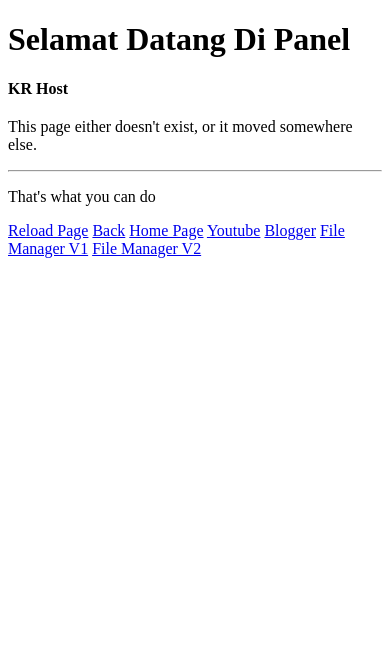
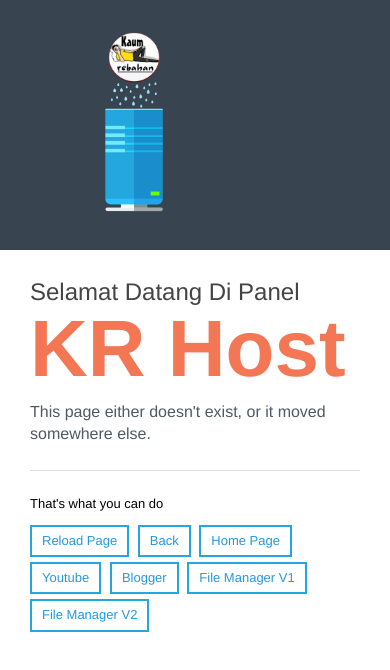
Before and after one commit to smkmgisting/smkmgisting, a plain HTML site: page index.html in a window 390 px wide. Drawn offline with Linux system fonts and the light colour scheme.

Commit message:
Add files via upload

```diff
--- a/index.html
+++ b/index.html
@@ -5,7 +5,7 @@
   <meta http-equiv="x-ua-compatible" content="ie=edge">
   <meta name="viewport" content="width=device-width, initial-scale=1, shrink-to-fit=no">
   <title>KRHOST</title>
-  <link rel="stylesheet" href="/error_docs/styles.css">
+  <link rel="stylesheet" href="styles.css">
 </head>
 <body>
 <div class="page">
--- /dev/null
+++ b/styles.css
@@ -0,0 +1,132 @@
+/* Copyright 1999-2017. Plesk International GmbH. All rights reserved. */
+html {
+    overflow-y: scroll;
+    color: #000;
+    font: 400 62.5%/1.4 "Helvetica Neue", Helvetica, Arial, sans-serif;
+    -webkit-text-size-adjust: 100%;
+    -ms-text-size-adjust: 100%;
+    -webkit-tap-highlight-color: transparent;
+}
+body,
+html {
+    height: 100%;
+    min-height: 100%;
+}
+body {
+    margin: 0;
+    font-size: 1.3rem;
+    background: #fff;
+    color: #000;
+}
+a {
+    cursor: pointer;
+    text-decoration: none;
+    color: #2498e3;
+    background-color: transparent;
+}
+a:active,
+a:hover {
+    text-decoration: underline;
+    color: #188dd9;
+    outline: 0;
+}
+h1,
+h2 {
+    margin: 0 0 0.5rem;
+    color: #444;
+    font-weight: 400;
+    line-height: 1;
+}
+h1 { font-size: 2.4rem; }
+h2 { font-size: 3.6rem; }
+.error-code {
+    color: #f47755;
+    font-size: 8rem;
+    line-height: 1;
+}
+p { margin: 1.2rem 0; }
+p.lead {
+    font-size: 1.6rem;
+    color: #4f5a64;
+}
+hr {
+    box-sizing: content-box;
+    height: 0;
+    margin: 2.4rem 0;
+    border: 0;
+    border-top: 1px solid #ddd;
+}
+.page {
+    display: -webkit-box;
+    display: -ms-flexbox;
+    display: flex;
+    min-height: 100vh;
+}
+.page:before {
+    display: block;
+    content: '';
+    -webkit-box-flex: 0;
+    -ms-flex: 0 1 474px;
+    flex: 0 1 474px;
+    background: #38444f url(lg.png) 50% 6em no-repeat;
+    background-size: 90% auto;
+}
+.main {
+    -webkit-box-flex: 1;
+    -ms-flex: 1 1 70%;
+    flex: 1 1 70%;
+    box-sizing: border-box;
+    padding: 10rem 5rem 5rem;
+    min-height: 100vh;
+}
+.error-description {
+    -webkit-box-flex: 1;
+    -ms-flex: 1;
+    flex: 1;
+}
+.help-actions a {
+    display: inline-block;
+    border: 2px solid #23a7de;
+    margin: 0 0.5rem 0.5rem 0;
+    padding: 0.5rem 1rem;
+    text-decoration: none;
+    -webkit-transition: 0.25s ease;
+    transition: 0.25s ease;
+}
+.help-actions a:hover {
+    text-decoration: none;
+    background: #23a7de;
+    color: #fff;
+}
+@media (max-width:959px) {
+    .page:before {
+        -ms-flex-preferred-size: 400px;
+        flex-basis: 400px;
+        background-position: 50% 4rem;
+    }
+    .main { padding: 5rem; }
+}
+@media (max-width: 769px) {
+    .page {
+        -webkit-box-orient: vertical;
+        -webkit-box-direction: normal;
+        -ms-flex-direction: column;
+        flex-direction: column;
+    }
+    .page:before {
+        -ms-flex-preferred-size: 250px;
+        flex-basis: 250px;
+        background-position: 5rem -4.8rem;
+        background-size: 166px auto;
+    }
+    .main {  /* for IE 11 */
+        min-height: 0;
+        -webkit-box-flex: 0;
+        -ms-flex: none;
+        flex: none;
+    }
+}
+@media (max-width: 479px) {
+    h2 { font-size: 3rem; }
+    .main { padding: 3rem; }
+}
```
Also changed, not shown: lg.png (added).
